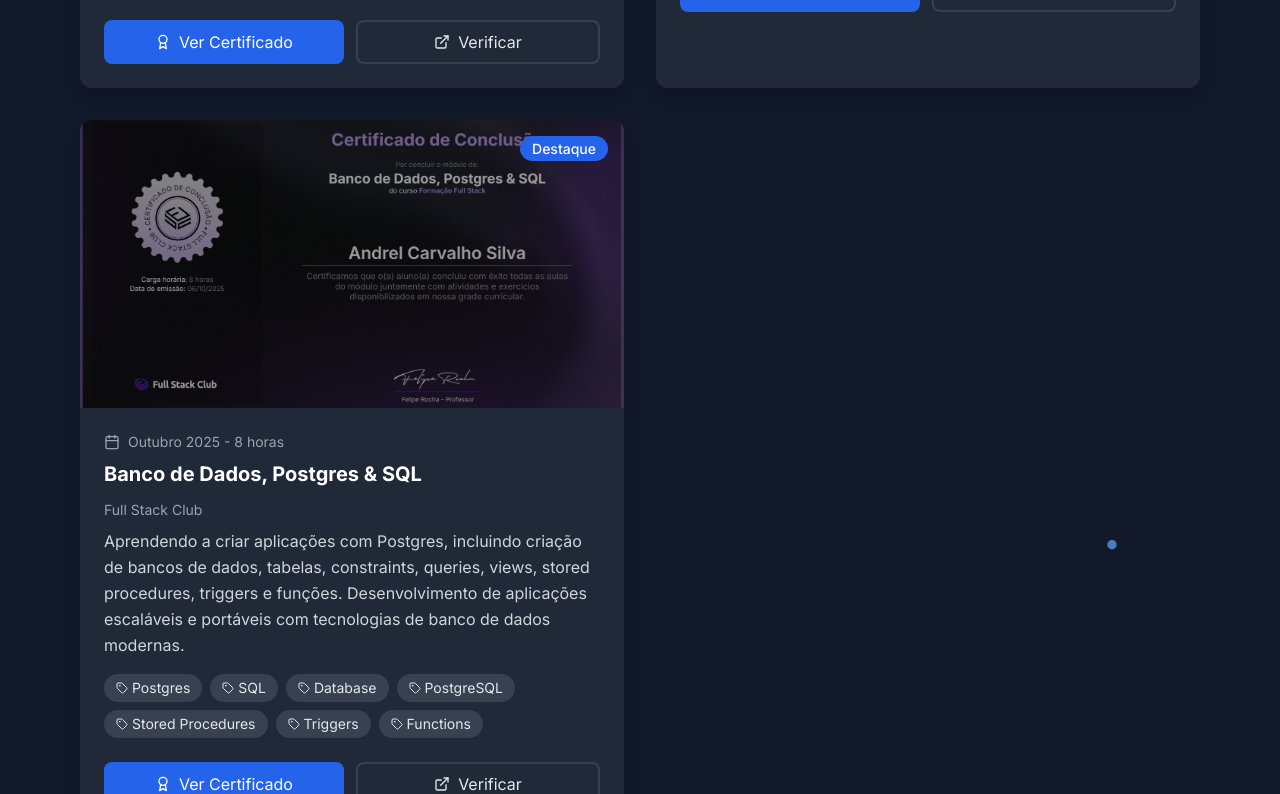
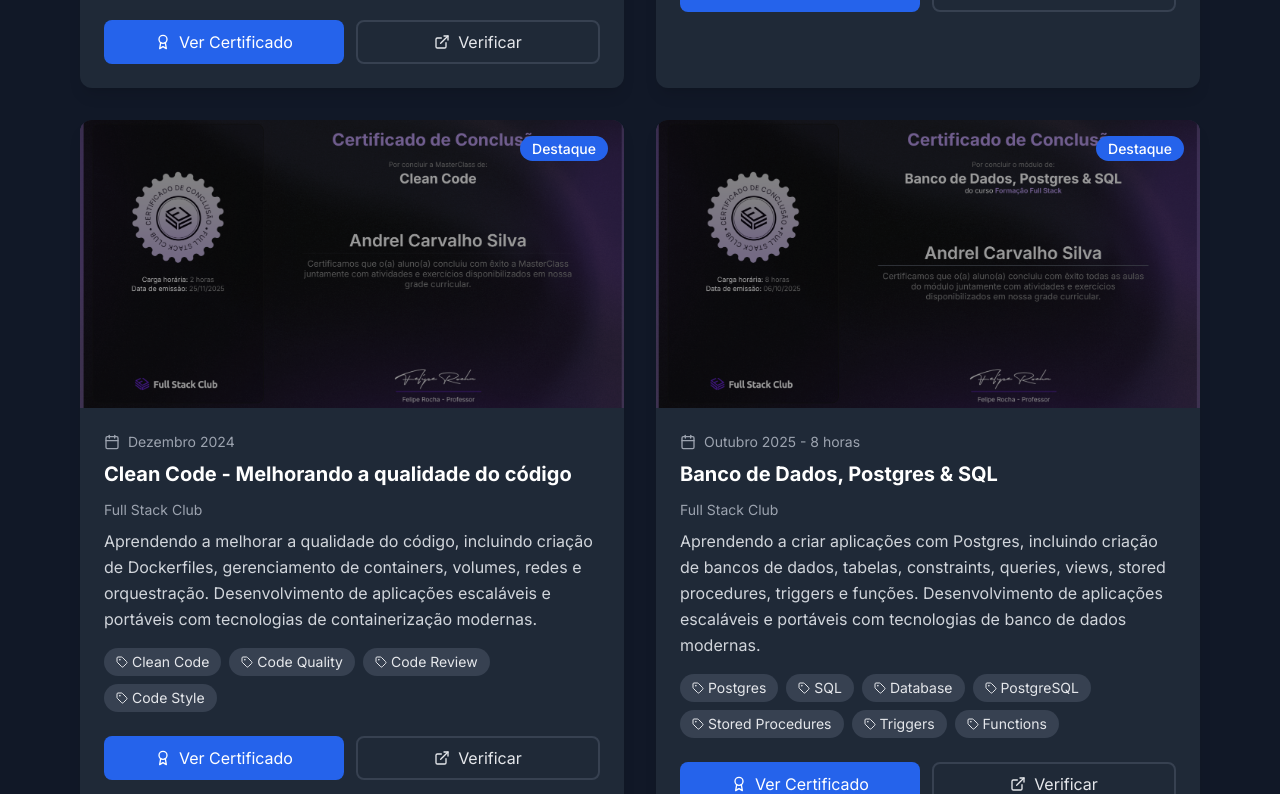
Before and after one commit to SpeedyxBR/andrel.dev, a React (Vite) app: page / in a window 1280 px wide. Shown: the part 10193-10987 px from the top of the page. Built offline with nearby package versions, Linux system fonts and the light colour scheme.

Commit message:
fix: Add Certifications page component and its image asset.

```diff
--- a/src/components/pages/Certifications.tsx
+++ b/src/components/pages/Certifications.tsx
@@ -84,6 +84,17 @@
         "Aprendendo a containerizar aplicações com Docker, incluindo criação de Dockerfiles, gerenciamento de containers, volumes, redes e orquestração. Desenvolvimento de aplicações escaláveis e portáveis com tecnologias de containerização modernas.",
       image: "/docker-certificado.png",
       technologies: ["Docker", "Containerização", "DevOps", "Deployment"],
+      featured: true,
+    },
+    {
+      title: "Clean Code - Melhorando a qualidade do código",
+      issuer: "Full Stack Club",
+      date: "Dezembro 2024",
+      link: "https://drive.google.com/file/d/1HR4Nl9HuNU1lpM7ZrQxYwa69sPZDx6-t/view?usp=drive_link",
+      description:
+        "Aprendendo a melhorar a qualidade do código, incluindo criação de Dockerfiles, gerenciamento de containers, volumes, redes e orquestração. Desenvolvimento de aplicações escaláveis e portáveis com tecnologias de containerização modernas.",
+      image: "/clean-code.png",
+      technologies: ["Clean Code", "Code Quality", "Code Review", "Code Style"],
       featured: true,
     },
     {
```
Also changed, not shown: public/clean-code.png (added).
